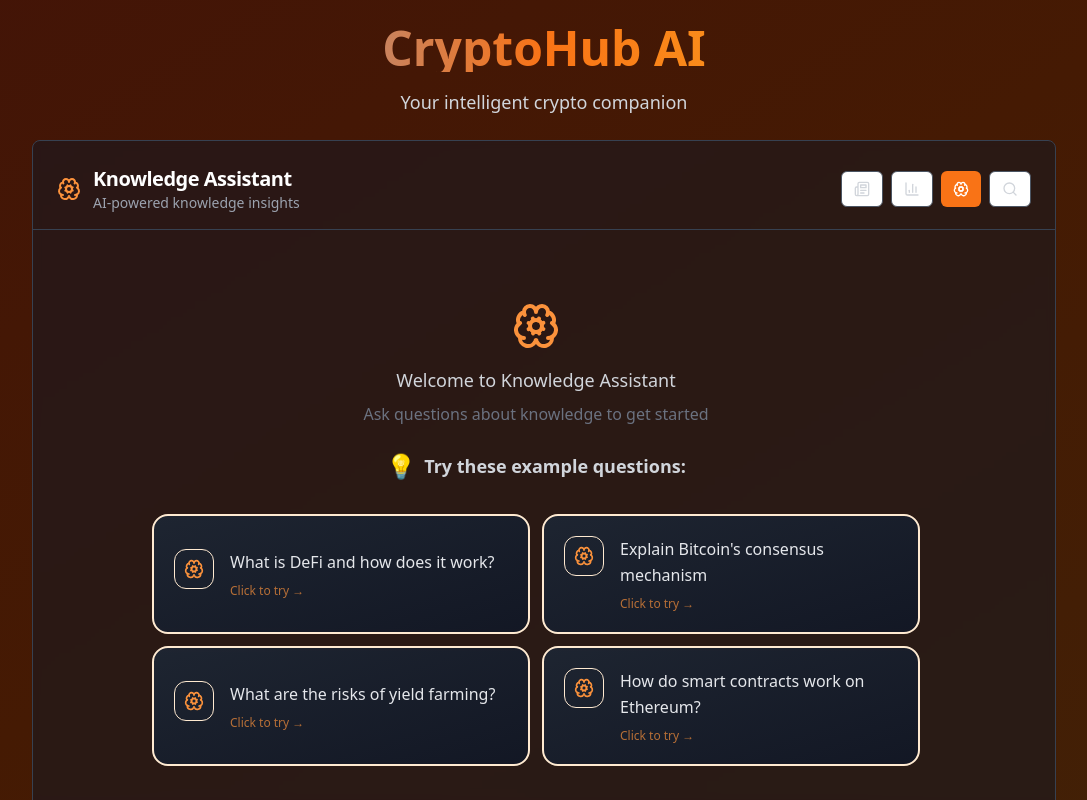
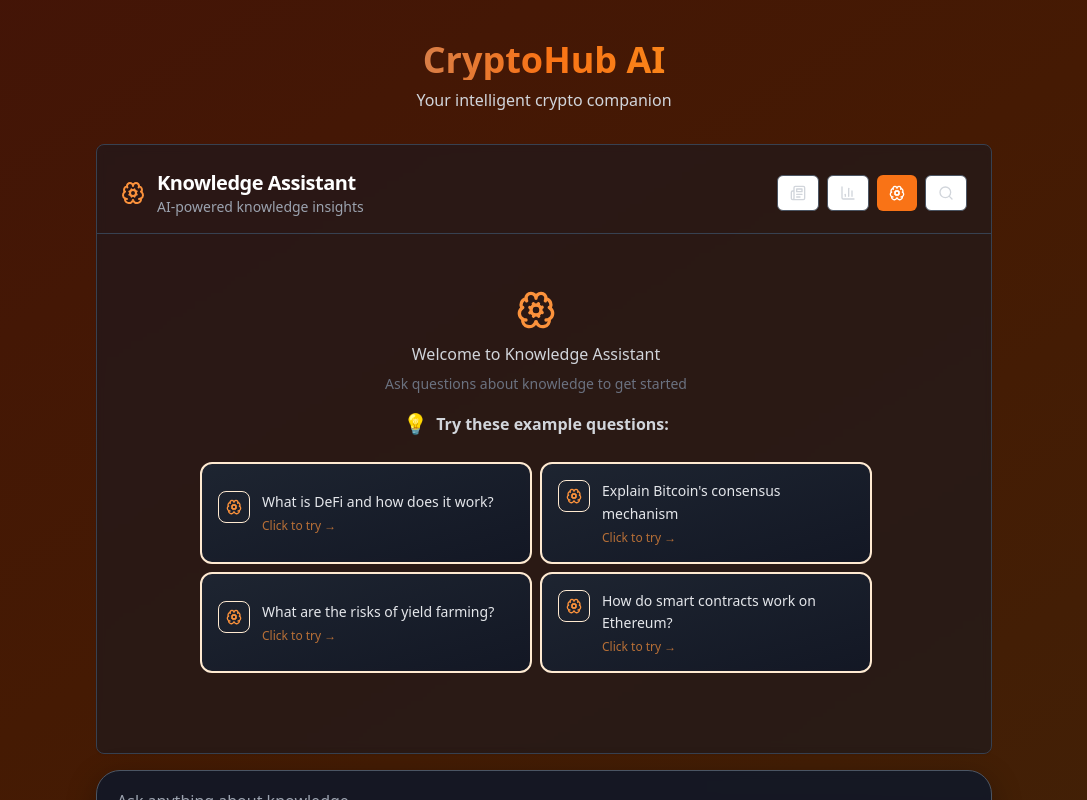
Before and after one commit to D71404/CryptoBrain, a React (Vite) app: page / in a window 1280 px wide. Shown: the top 800 px of the page, without its empty margins (96-1183 px from the left). Built offline with nearby package versions, Linux system fonts and the light colour scheme.

Commit message:
Refactor: Adjust chat box and welcome message size
Make the chat box larger, centered, and reduce the size of the welcome message div.

```diff
--- a/src/components/UnifiedChat.tsx
+++ b/src/components/UnifiedChat.tsx
@@ -1,3 +1,4 @@
+
 import React, { useState, useEffect, useRef } from 'react';
 import { Card, CardContent, CardDescription, CardHeader, CardTitle } from "@/components/ui/card";
 import { Button } from "@/components/ui/button";
@@ -202,17 +203,17 @@ export const UnifiedChat = () => {
   const activeSectionConfig = SECTION_CONFIG[activeSection];
 
   return (
-    <div className="flex flex-col h-[calc(100vh-100px)] space-y-6 max-w-5xl mx-auto">
+    <div className="flex flex-col h-[calc(100vh-80px)] space-y-4 max-w-6xl mx-auto px-4">
       {/* Header */}
-      <div className="text-center space-y-4">
-        <h1 className="text-5xl font-bold bg-gradient-to-r from-blue-400 via-orange-500 to-amber-400 bg-clip-text text-transparent">
+      <div className="text-center space-y-2 py-4">
+        <h1 className="text-4xl font-bold bg-gradient-to-r from-blue-400 via-orange-500 to-amber-400 bg-clip-text text-transparent">
           CryptoHub AI
         </h1>
-        <p className="text-gray-300 text-lg">Your intelligent crypto companion</p>
+        <p className="text-gray-300 text-base">Your intelligent crypto companion</p>
       </div>
 
       {/* Chat Messages Area */}
-      <Card className="flex-1 flex flex-col bg-gray-900/50 backdrop-blur-sm border-gray-700">
+      <Card className="flex-1 flex flex-col bg-gray-900/50 backdrop-blur-sm border-gray-700 mx-auto w-full max-w-4xl">
         <CardHeader className="pb-4 border-b border-gray-700">
           <div className="flex items-center justify-between">
             <div className="flex items-center gap-3">
@@ -256,51 +257,51 @@ export const UnifiedChat = () => {
           <ScrollArea className="flex-1 pr-4">
             <div className="space-y-6">
               {messages.length === 0 && (
-                <div className="text-center py-12">
-                  <div className="mb-6">
-                    <activeSectionConfig.icon className={`mx-auto mb-4 h-12 w-12 ${activeSectionConfig.textColor}`} />
-                    <p className="text-gray-300 text-lg mb-2">
+                <div className="text-center py-8">
+                  <div className="mb-4">
+                    <activeSectionConfig.icon className={`mx-auto mb-3 h-10 w-10 ${activeSectionConfig.textColor}`} />
+                    <p className="text-gray-300 text-base mb-2">
                       Welcome to {activeSectionConfig.title} Assistant
                     </p>
-                    <p className="text-gray-500">
+                    <p className="text-gray-500 text-sm">
                       Ask questions about {activeSectionConfig.title.toLowerCase()} to get started
                     </p>
                   </div>
 
                   {/* Enhanced Example Questions */}
-                  <div className="grid gap-4 max-w-3xl mx-auto">
-                    <h3 className="text-lg font-semibold text-gray-300 mb-4 flex items-center justify-center gap-2">
-                      <span className="text-2xl">💡</span>
+                  <div className="grid gap-3 max-w-2xl mx-auto">
+                    <h3 className="text-base font-semibold text-gray-300 mb-3 flex items-center justify-center gap-2">
+                      <span className="text-xl">💡</span>
                       Try these example questions:
                     </h3>
-                    <div className="grid md:grid-cols-2 gap-3">
+                    <div className="grid md:grid-cols-2 gap-2">
                       {activeSectionConfig.examples.map((example, index) => (
                         <button
                           key={index}
                           onClick={() => handleExampleClick(example)}
-                          className={`group relative text-left p-5 rounded-2xl border-2 transition-all duration-300
+                          className={`group relative text-left p-4 rounded-xl border-2 transition-all duration-300
                             bg-gradient-to-br from-gray-800/80 to-gray-900/80
                             hover:from-gray-700/80 hover:to-gray-800/80
                             ${activeSectionConfig.borderColor}/30 hover:${activeSectionConfig.borderColor}/60
-                            hover:scale-[1.02] hover:shadow-xl
+                            hover:scale-[1.02] hover:shadow-lg
                             backdrop-blur-sm`}
                         >
-                          <div className="flex items-start gap-4">
-                            <div className={`flex-shrink-0 w-10 h-10 rounded-xl ${activeSectionConfig.color}/20
+                          <div className="flex items-start gap-3">
+                            <div className={`flex-shrink-0 w-8 h-8 rounded-lg ${activeSectionConfig.color}/20
                               border ${activeSectionConfig.borderColor}/40 flex items-center justify-center
                               group-hover:${activeSectionConfig.color}/30 group-hover:scale-110 transition-all duration-300`}>
-                              <activeSectionConfig.icon className={`w-5 h-5 ${activeSectionConfig.textColor} group-hover:scale-110 transition-transform`} />
+                              <activeSectionConfig.icon className={`w-4 h-4 ${activeSectionConfig.textColor} group-hover:scale-110 transition-transform`} />
                             </div>
                             <div className="flex-1">
-                              <p className="text-gray-200 group-hover:text-white font-medium leading-relaxed transition-colors">
+                              <p className="text-gray-200 group-hover:text-white font-medium leading-relaxed transition-colors text-sm">
                                 {example}
                               </p>
-                              <div className={`mt-2 text-xs ${activeSectionConfig.textColor} opacity-70 group-hover:opacity-100 transition-opacity`}>
+                              <div className={`mt-1 text-xs ${activeSectionConfig.textColor} opacity-70 group-hover:opacity-100 transition-opacity`}>
                                 Click to try →
                               </div>
                             </div>
                           </div>
-                          <div className={`absolute inset-0 rounded-2xl bg-gradient-to-r ${activeSectionConfig.color}/5
+                          <div className={`absolute inset-0 rounded-xl bg-gradient-to-r ${activeSectionConfig.color}/5
                             opacity-0 group-hover:opacity-100 transition-opacity duration-300 pointer-events-none`} />
                         </button>
                       ))}
@@ -361,7 +362,7 @@ export const UnifiedChat = () => {
       </Card>
 
       {/* Enhanced Prompt Input Box */}
-      <div className="w-full">
+      <div className="w-full max-w-4xl mx-auto">
         <PromptInputBox
           onSend={handleSendMessage}
           isLoading={loading}
```
